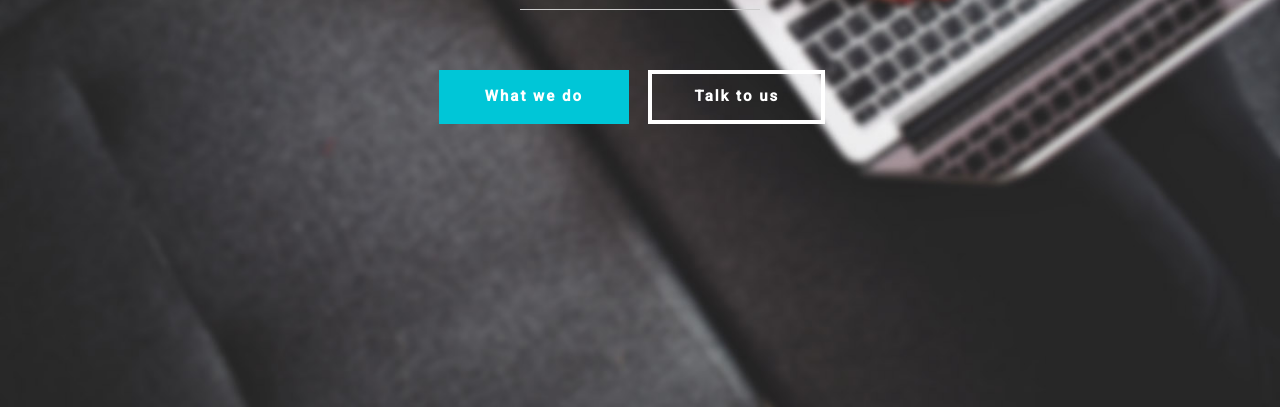
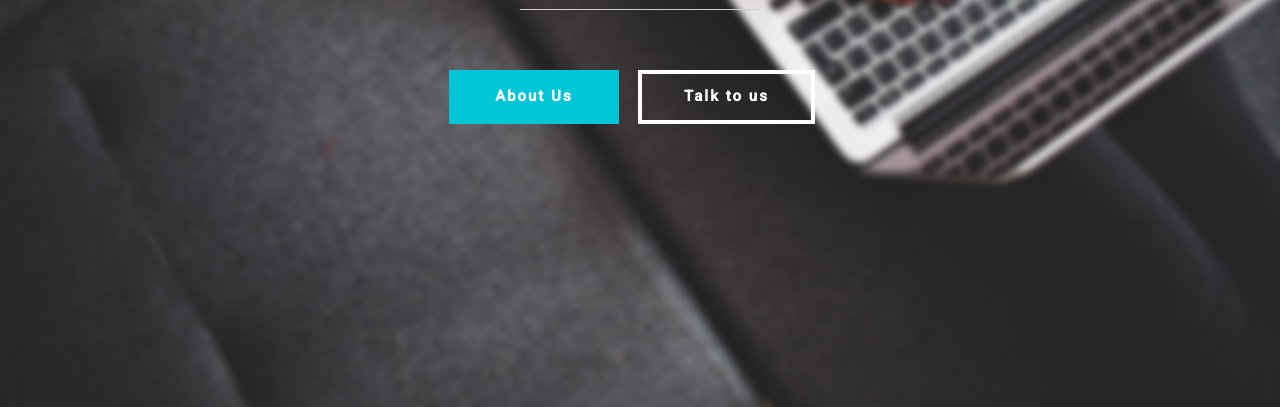
Before and after one commit to EnergeticImperials/EnergeticImperials.github.io, a plain HTML site: page index.html in a window 1280 px wide. Shown: the part 393-800 px from the top of the page. Drawn offline with Linux system fonts and the light colour scheme.

Commit message:
Update index.html

```diff
--- a/index.html
+++ b/index.html
@@ -75,7 +75,7 @@ http://www.tooplate.com/view/2075-digital-team
 				<h3>Introduction to Information Technology</h3>
 				<h1>Energetic Imperials</h1>
 				<hr>
-				<a href="#about" class="smoothScroll btn btn-danger">What we do</a>
+				<a href="#about" class="smoothScroll btn btn-danger">About Us</a>
 				<a href="#contact" class="smoothScroll btn btn-default">Talk to us</a>
 			</div>
 		</div>
```
